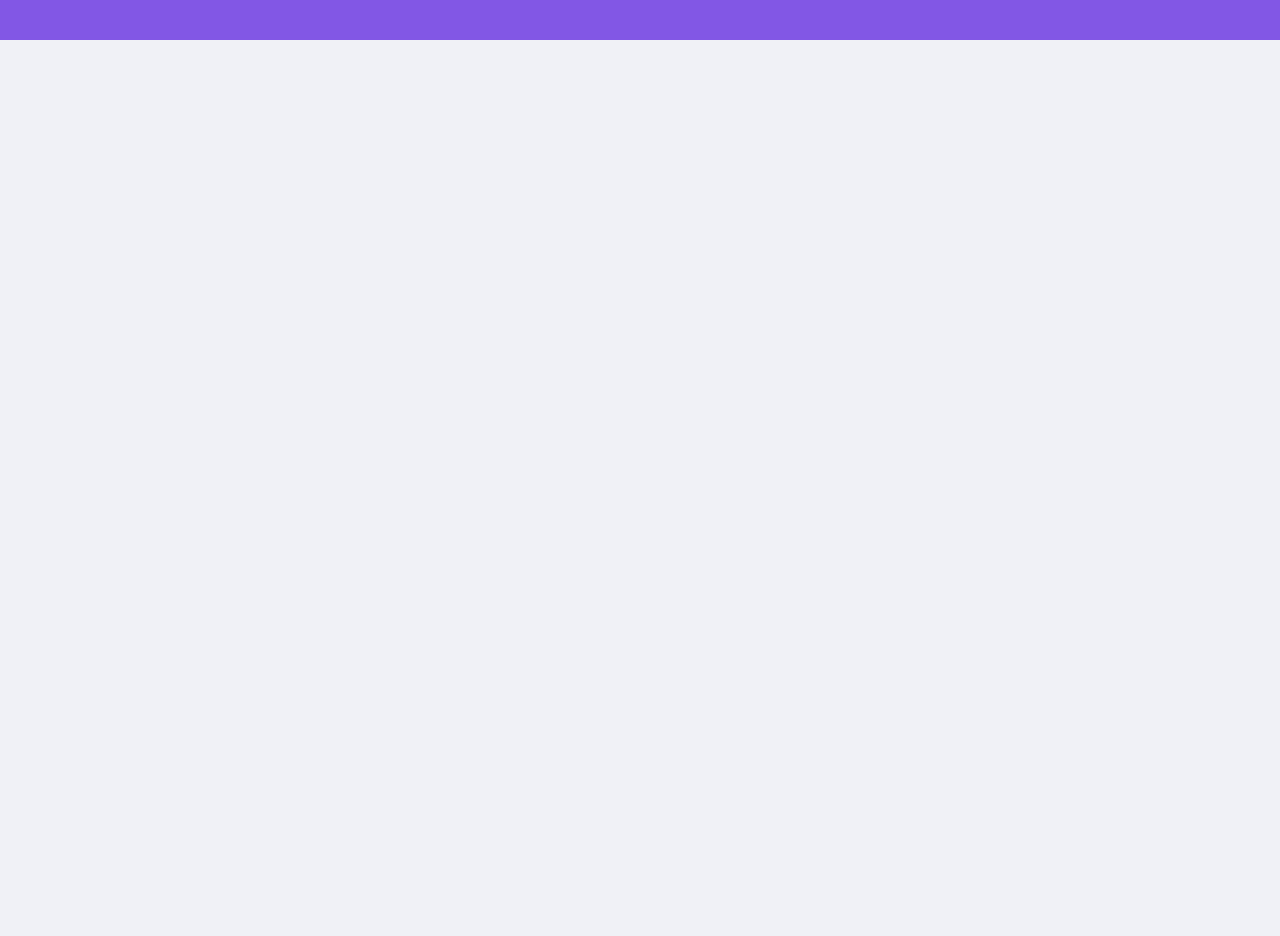
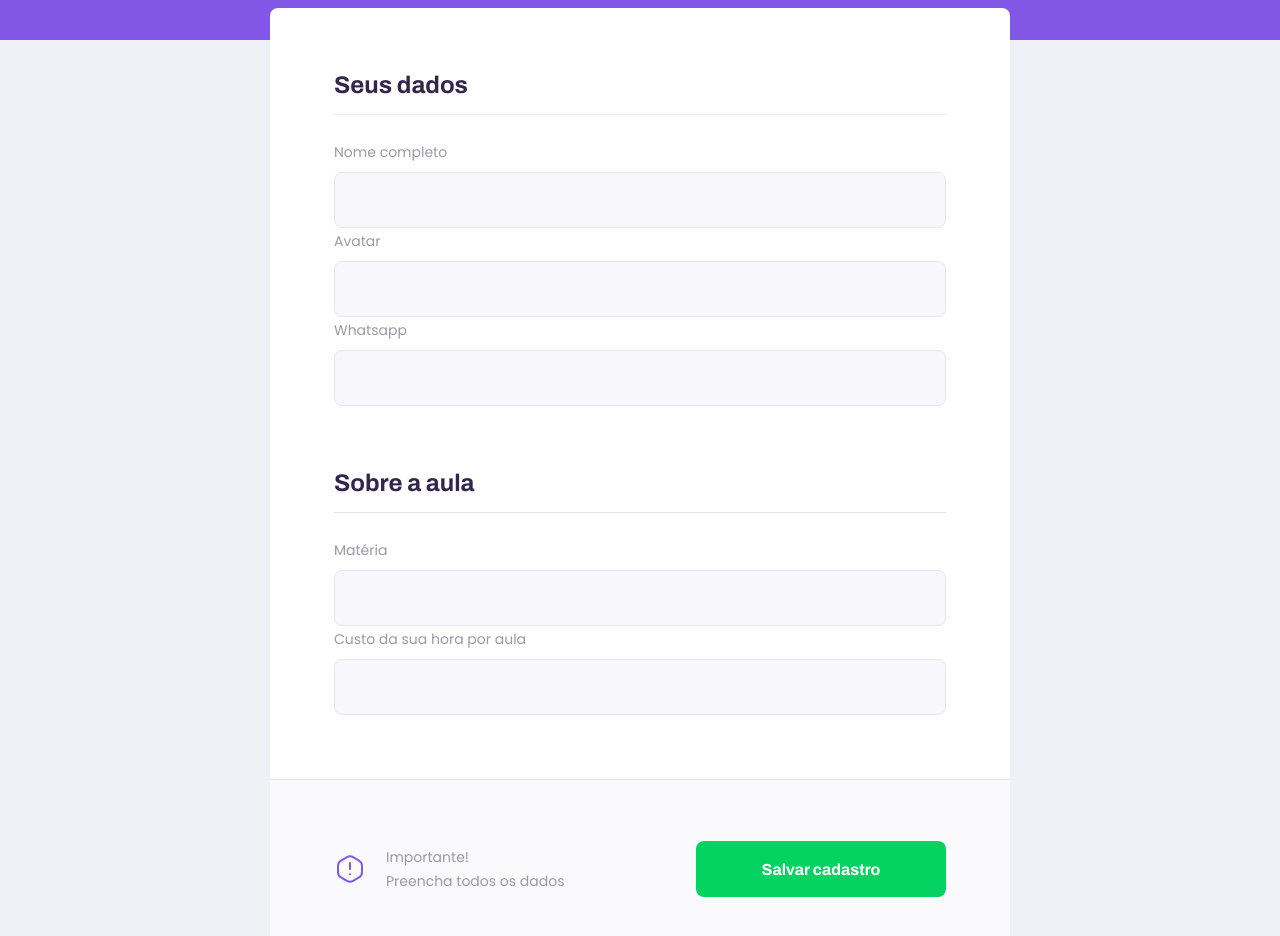
Before and after one commit to ricsonl/proffy, a React (Create React App) app in the folder web/: page /give-classes in a window 1280 px wide. Shown: the part 240-1176 px from the top of the page. Before the commit the page ends 800 px from the top, so only its background shows below. Built offline with nearby package versions, Linux system fonts and the light colour scheme; the HTML template or start-up script is replaced by a standard one.

Commit message:
pagina de cadastro de professor

```diff
--- /dev/null
+++ b/web/src/components/Input/index.tsx
@@ -0,0 +1,19 @@
+import React, { InputHTMLAttributes } from 'react';
+
+import styles from './styles.module.css';
+
+interface InputProps extends InputHTMLAttributes<HTMLInputElement>{
+  name: string;
+  label: string;
+};
+
+const Input: React.FC<InputProps> = ({ label, name, ...rest }) => {
+  return(
+    <div className={styles.inputBlock}>
+      <label htmlFor={name}>{label}</label>
+      <input type="text" id={name} {...rest}/>
+    </div>
+  );
+}
+
+export default Input;
--- /dev/null
+++ b/web/src/components/Input/styles.module.css
@@ -0,0 +1,39 @@
+.inputBlock{
+  position: relative;
+}
+.inputBlock + .inputBlock{
+  margin-top: 1.4rem;
+}
+.inputBlock label{
+  font-size: 1.4rem;
+}
+.inputBlock input{
+  width: 100%;
+  height: 5.6rem;
+  margin-top: .8rem;
+  border-radius: .8rem;
+  background-color: var(--color-input-background);
+  border: 1px solid var(--color-line-in-white);
+  outline: none;
+  padding: 0 1.6rem;
+  font: 1.6rem Archivo;
+}
+.inputBlock:after{
+  content: '';
+  width: 0;
+  height: 2px;
+  background-color: var(--color-primary-light);
+  position: absolute;
+  left: 1.6rem;
+  right: 1.6rem;
+  bottom: 0;
+  transition: width .1s;
+}
+.inputBlock:focus-within:after{
+  width: calc(100% - 3.2rem);
+}
+@media screen and (min-width: 700px){
+  .inputBlock + .inputBlock{
+    margin-top: 0;
+  }
+}
--- a/web/src/components/PageHeader/index.tsx
+++ b/web/src/components/PageHeader/index.tsx
@@ -9,6 +9,7 @@
 
 interface PageHeaderProps {
   title: string;
+  description?: string;
 }
 
 const PageHeader: React.FC<PageHeaderProps> = (props) => {
@@ -23,6 +24,7 @@
 
         <div className={styles.headerContent}>
           <strong>{props.title}</strong>
+          {props.description && <p>{props.description}</p>}
           {props.children}
         </div>
       </header>
--- a/web/src/components/PageHeader/styles.module.css
+++ b/web/src/components/PageHeader/styles.module.css
@@ -33,6 +33,13 @@
   line-height: 4.2rem;
   color: var(--color-title-in-primary);
 }
+.headerContent p{
+  max-width: 30rem;
+  font-size: 1.6rem;
+  line-height: 2.6rem;
+  color: var(--color-text-in-primary);
+  margin-top: 2.4rem;
+}
 @media screen and (min-width: 700px){
   .header{
     height: 280px;
--- a/web/src/pages/TeacherForm/index.tsx
+++ b/web/src/pages/TeacherForm/index.tsx
@@ -1,12 +1,41 @@
 import React from 'react';
 import PageHeader from '../../components/PageHeader';
+import Input from '../../components/Input';
+
+import warningIcon from '../../assets/images/icons/warning.svg';
 
 import styles from './styles.module.css';
 
 const TeacherForm = () => {
     return (
       <div className={styles.page}>
-        <PageHeader title="Que incrível que você quer ensinar."/>
+        <PageHeader
+          title="Que incrível que você quer ensinar."
+          description="O primeiro passo é preencher esse formulário de inscrição"
+        />
+        <main>
+          <fieldset>
+            <legend>Seus dados</legend>
+            <Input name="name" label="Nome completo" />
+            <Input name="avatar" label="Avatar" />
+            <Input name="whatsapp" label="Whatsapp" />
+          </fieldset>
+          <fieldset>
+            <legend>Sobre a aula</legend>
+            <Input name="subject" label="Matéria" />
+            <Input name="cost" label="Custo da sua hora por aula" />
+          </fieldset>
+          <footer>
+            <p>
+              <img src={warningIcon} alt="Aviso importante"/>
+              Importante! <br />
+              Preencha todos os dados
+            </p>
+            <button type="button">
+              Salvar cadastro
+            </button>
+          </footer>
+        </main>
       </div>
     );
 };
--- a/web/src/pages/TeacherForm/styles.module.css
+++ b/web/src/pages/TeacherForm/styles.module.css
@@ -2,3 +2,91 @@
   width: 100vw;
   height: 100vh;
 }
+.page main{
+  background-color: var(--color-box-base);
+  width: 90%;
+  max-width: 74rem;
+  border-radius: .8rem;
+  margin: -3.2rem auto 3.2rem;
+  padding-top: 6.4rem;
+  overflow: hidden;
+}
+.page main fieldset{
+  border: 0;
+  padding: 0 2.4rem;
+}
+.page main fieldset + fieldset{
+  margin-top: 6.4rem;
+}
+.page main fieldset legend{
+  font: 700 2.4rem Archivo;
+  color: var(--color-text-title);
+  margin-bottom: 2.4rem;
+  display: flex;
+  align-items: center;
+  justify-content: space-between;
+  width: 100%;
+  padding-bottom: 1.6rem;
+  border-bottom: 1px solid var(--color-line-in-white);
+}
+.page main label{
+  color: var(--color-text-complement);
+}
+.page main footer{
+  width: 100%;
+  padding: 4rem, 2.4rem;
+  background-color: var(--color-box-footer);
+  border-top: 1px solid var(--color-line-in-white);
+  margin-top: 6.4rem;
+}
+.page main footer p{
+  display: flex;
+  align-items: center;
+  justify-content: center;
+  font-size: 1.4rem;
+  line-height: 2.4rem;
+  color: var(--color-text-complement);
+  margin: 2.5rem 0;
+}
+.page main footer p img{
+  margin-right: 2rem;
+}
+.page main footer button{
+  width: 90%;
+  height: 5.6rem;
+  background-color: var(--color-secundary);
+  color: var(--color-button-text);
+  border: 0;
+  border-radius: .8rem;
+  cursor: pointer;
+  font: 700 1.6rem Archivo;
+  display: flex;
+  align-items: center;
+  justify-content: center;
+  text-decoration: none;
+  outline: none;
+  transition: background-color .2s;
+  margin: 2.5rem auto;
+}
+.page main footer button:hover{
+  background-color: var(--color-secundary-dark);
+}
+
+@media screen and (min-width:700px){
+  .page{
+    max-width: 100vw;
+  }
+  .page main fieldset{
+    padding: 0 6.4rem;
+  }
+  .page main footer{
+    padding: 4rem 6.4rem;
+    display: flex;
+    align-items: center;
+    justify-content: space-between;
+  }
+  .page main footer button{
+    width: 25rem;
+    margin: 0;
+  }
+}
--- a/web/src/pages/TeacherList/index.tsx
+++ b/web/src/pages/TeacherList/index.tsx
@@ -1,6 +1,7 @@
 import React from 'react';
 
 import PageHeader from '../../components/PageHeader';
+import Input from '../../components/Input';
 import TeacherItem from '../../components/TeacherItem';
 
 import styles from './styles.module.css';
@@ -10,18 +11,9 @@
     <div className={styles.page}>
       <PageHeader title="Estes são os proffys disponíveis.">
         <form>
-          <div className={styles.inputBlock}>
-            <label htmlFor="subject">Matéria</label>
-            <input type="text" id="subject"/>
-          </div>
-          <div className={styles.inputBlock}>
-            <label htmlFor="week_day">Dia da semana</label>
-            <input type="text" id="week_day"/>
-          </div>
-          <div className={styles.inputBlock}>
-            <label htmlFor="time">Hora</label>
-            <input type="text" id="time"/>
-          </div>
+          <Input name="subject" label="Matéria"/>
+          <Input name="week_day" label="Dia da semana"/>
+          <Input name="time" label="Hora"/>
         </form>
       </PageHeader>
 
--- a/web/src/pages/TeacherList/styles.module.css
+++ b/web/src/pages/TeacherList/styles.module.css
@@ -8,41 +8,6 @@
 .page form label{
   color: var(--color-text-in-primary);
 }
-.inputBlock{
-  position: relative;
-}
-.inputBlock + .inputBlock{
-  margin-top: 1.4rem;
-}
-.inputBlock label{
-  font-size: 1.4rem;
-}
-.inputBlock input{
-  width: 100%;
-  height: 5.6rem;
-  margin-top: .8rem;
-  border-radius: .8rem;
-  background-color: var(--color-input-background);
-  border: 1px solid var(--color-line-in-white);
-  outline: none;
-  padding: 0 1.6rem;
-  font: 1.6rem Archivo;
-}
-.inputBlock:after{
-  content: '';
-  width: 0;
-  height: 2px;
-  background-color: var(--color-primary-light);
-  position: absolute;
-  left: 1.6rem;
-  right: 1.6rem;
-  bottom: 0;
-  transition: width .1s;
-}
-.inputBlock:focus-within:after{
-  width: calc(100% - 3.2rem);
-}
-
 .page main{
   margin: 3.2rem auto;
   width: 90%;
@@ -60,9 +25,6 @@
     bottom: -28px;
 
   }
-  .inputBlock + .inputBlock{
-    margin-top: 0;
-  }
   .page main{
     padding: 3.2rem 0;
     max-width: 740px;
```
